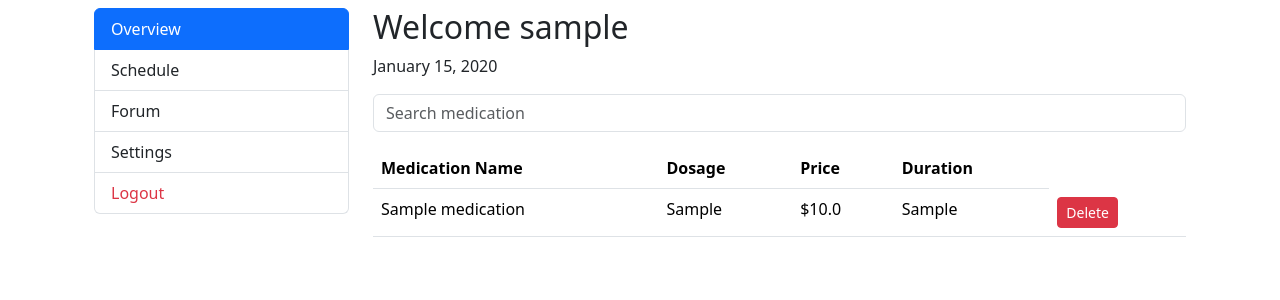
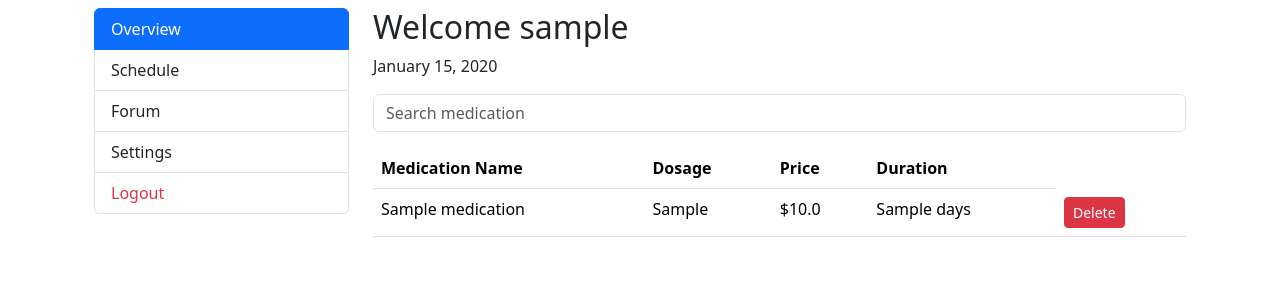
Before and after one commit to kaphelps33/BGE, a Flask app: page /dashboard in a window 1280 px wide. Shown: the part 56-356 px from the top of the page. Run offline with Flask 3, Linux system fonts and the light colour scheme; a user stored in the database is signed in; tables that the repository leaves empty hold one stand-in row (values such as "Sample post"); some libraries are stand-ins or nearby versions.

Commit message:
fixed type

```diff
--- a/app/templates/dashboard.html
+++ b/app/templates/dashboard.html
@@ -54,7 +54,7 @@
                         <td>{{ med.name }}</td>
                         <td>{{ med.dosage }}</td>
                         <td>${{ med.price }}</td>
-                        <td>{{ med.duration }}</td>
+                        <td>{{ med.duration }} days</td>
                         <td>
                             <form action="{{ url_for('dash.delete_medication', id=med.id) }}" method="POST"
                                 style="display: inline;"
```
